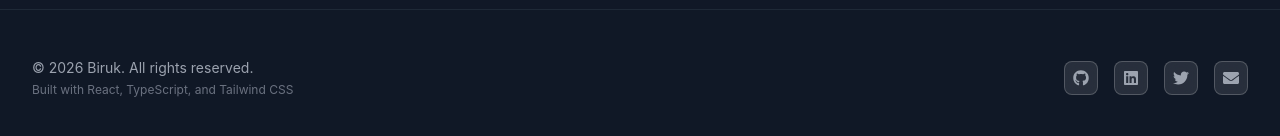
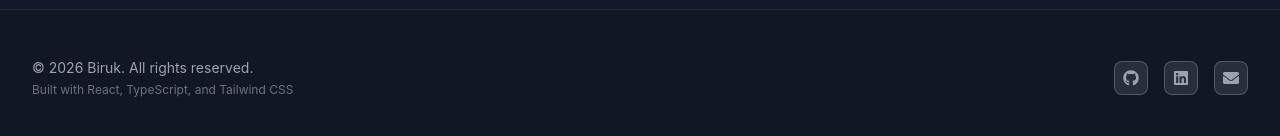
Before and after one commit to birukhabte/MyPersonalPortfolio, a React (Vite) app: page / in a window 1280 px wide. Shown: the part 6890-7026 px from the top of the page. Built offline with nearby package versions, Linux system fonts and the light colour scheme.

Commit message:
email added

```diff
--- a/src/components/Footer.tsx
+++ b/src/components/Footer.tsx
@@ -38,8 +38,7 @@ const Footer = () => {
             {[
               { icon: <FaGithub />, href: 'https://github.com/birukhabte', label: 'GitHub' },
               { icon: <FaLinkedin />, href: 'www.linkedin.com/in/biruk-habte-ab9642295', label: 'LinkedIn' },
-              { icon: <FaTwitter />, href: 'https://twitter.com', label: 'Twitter' },
-              { icon: <FaEnvelope />, href: 'mailto:your.email@example.com', label: 'Email' },
+              { icon: <FaEnvelope />, href: 'biruk.habte-ug@aau.edu.et', label: 'Email' },
             ].map((social) => (
               <motion.a
                 key={social.label}
```
